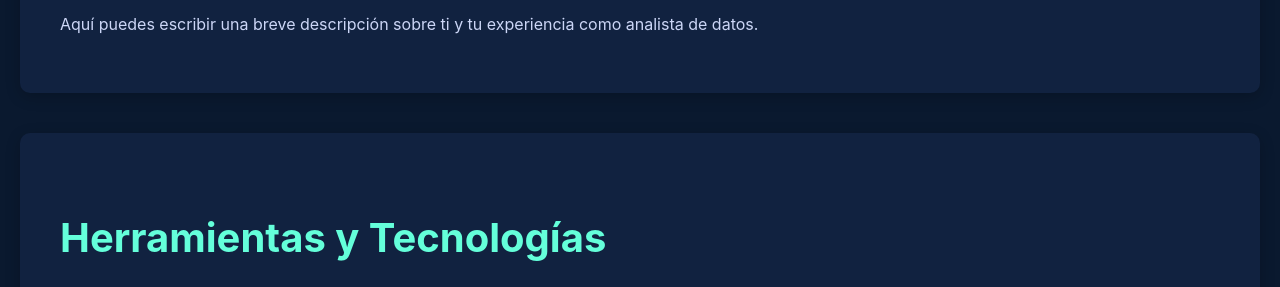
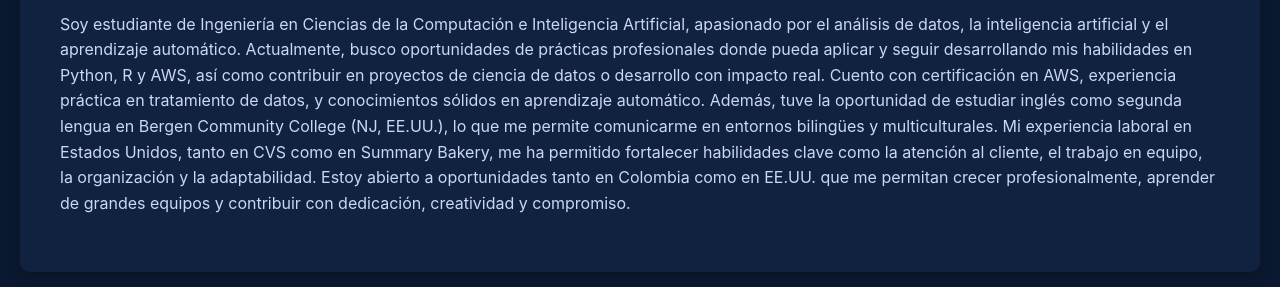
Before and after one commit to andresvasquez01/Andr-s-V-squez-portfolio, a plain HTML site: page index.html in a window 1280 px wide. Shown: the part 682-969 px from the top of the page. Drawn offline with nearby package versions, Linux system fonts and the light colour scheme.

Commit message:
Update index.html
Update About me

```diff
--- a/index.html
+++ b/index.html
@@ -39,7 +39,10 @@
     <!-- Sección Sobre Mí -->
     <section id="sobre-mi" data-aos="fade-up">
         <h2>Sobre Mí</h2>
-        <p>Aquí puedes escribir una breve descripción sobre ti y tu experiencia como analista de datos.</p>
+        <p>Soy estudiante de Ingeniería en Ciencias de la Computación e Inteligencia Artificial, apasionado por el análisis de datos, la inteligencia artificial y el aprendizaje automático. Actualmente, busco oportunidades de prácticas profesionales donde pueda aplicar y seguir desarrollando mis habilidades en Python, R y AWS, así como contribuir en proyectos de ciencia de datos o desarrollo con impacto real.
+            Cuento con certificación en AWS, experiencia práctica en tratamiento de datos, y conocimientos sólidos en aprendizaje automático. Además, tuve la oportunidad de estudiar inglés como segunda lengua en Bergen Community College (NJ, EE.UU.), lo que me permite comunicarme en entornos bilingües y multiculturales.
+            Mi experiencia laboral en Estados Unidos, tanto en CVS como en Summary Bakery, me ha permitido fortalecer habilidades clave como la atención al cliente, el trabajo en equipo, la organización y la adaptabilidad.
+            Estoy abierto a oportunidades tanto en Colombia como en EE.UU. que me permitan crecer profesionalmente, aprender de grandes equipos y contribuir con dedicación, creatividad y compromiso.</p>
     </section>
 
     <!-- Sección de Herramientas -->
```
